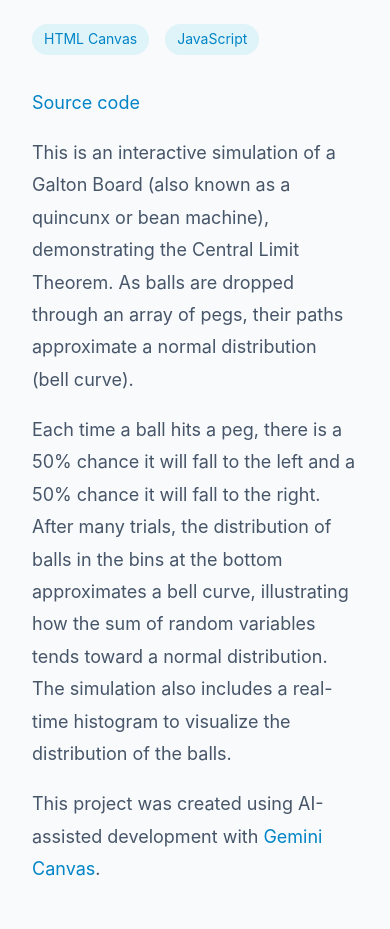
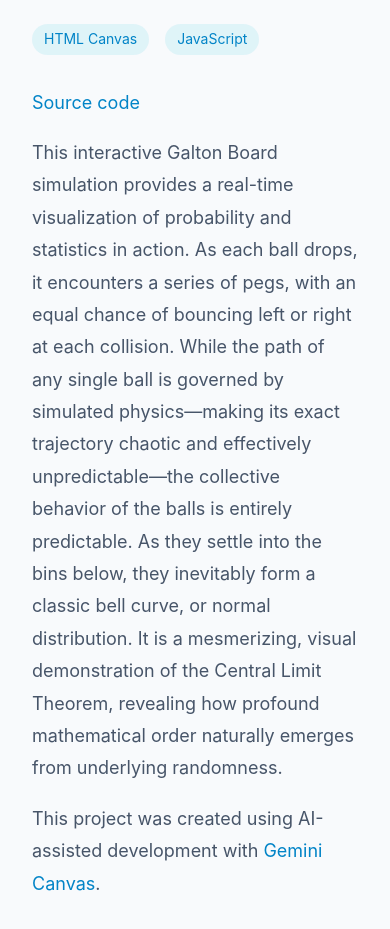
Before and after one commit to nshiff/nate-portfolio, a React (Vite) app: page /project/9 in a window 390 px wide. Shown: the part 1040-1969 px from the top of the page. Built offline with nearby package versions, Linux system fonts and the light colour scheme.

Commit message:
fix: allow Galton Board scroll on mobile, improve project description

```diff
--- a/public/demo/galton-board.html
+++ b/public/demo/galton-board.html
@@ -3,7 +3,7 @@
 
 <head>
     <meta charset="UTF-8">
-    <meta name="viewport" content="width=device-width, initial-scale=1.0, maximum-scale=1.0, user-scalable=no">
+    <meta name="viewport" content="width=device-width, initial-scale=1.0">
     <title>Galton Board Simulation</title>
 
     <!-- Fonts and jQuery -->
@@ -27,10 +27,7 @@
             display: flex;
             justify-content: center;
             align-items: center;
-            overflow: hidden;
             font-family: 'Inter', sans-serif;
-            touch-action: none;
-            /* Prevents scroll bounce on mobile */
         }
 
         /* Container scales based on viewport while maintaining strict aspect ratio */
--- a/src/pages/Project9.tsx
+++ b/src/pages/Project9.tsx
@@ -42,10 +42,7 @@ export function Project9() {
         <div style={{ color: 'var(--text-secondary)', fontSize: '1.125rem', lineHeight: '1.8', maxWidth: '800px' }}>
           <p><a href="https://github.com/nshiff/nate-portfolio/blob/main/public/demo/galton-board.html" target="_blank" rel="noopener noreferrer">Source code</a></p>
           <p>
-            This is an interactive simulation of a Galton Board (also known as a quincunx or bean machine), demonstrating the Central Limit Theorem. As balls are dropped through an array of pegs, their paths approximate a normal distribution (bell curve).
-          </p>
-          <p>
-            Each time a ball hits a peg, there is a 50% chance it will fall to the left and a 50% chance it will fall to the right. After many trials, the distribution of balls in the bins at the bottom approximates a bell curve, illustrating how the sum of random variables tends toward a normal distribution. The simulation also includes a real-time histogram to visualize the distribution of the balls.
+            This interactive Galton Board simulation provides a real-time visualization of probability and statistics in action. As each ball drops, it encounters a series of pegs, with an equal chance of bouncing left or right at each collision. While the path of any single ball is governed by simulated physics—making its exact trajectory chaotic and effectively unpredictable—the collective behavior of the balls is entirely predictable. As they settle into the bins below, they inevitably form a classic bell curve, or normal distribution. It is a mesmerizing, visual demonstration of the Central Limit Theorem, revealing how profound mathematical order naturally emerges from underlying randomness.
           </p>
           <p>
             This project was created using AI-assisted development with <a href="https://gemini.google/overview/canvas/" target="_blank" rel="noopener noreferrer">Gemini Canvas</a>.
```
